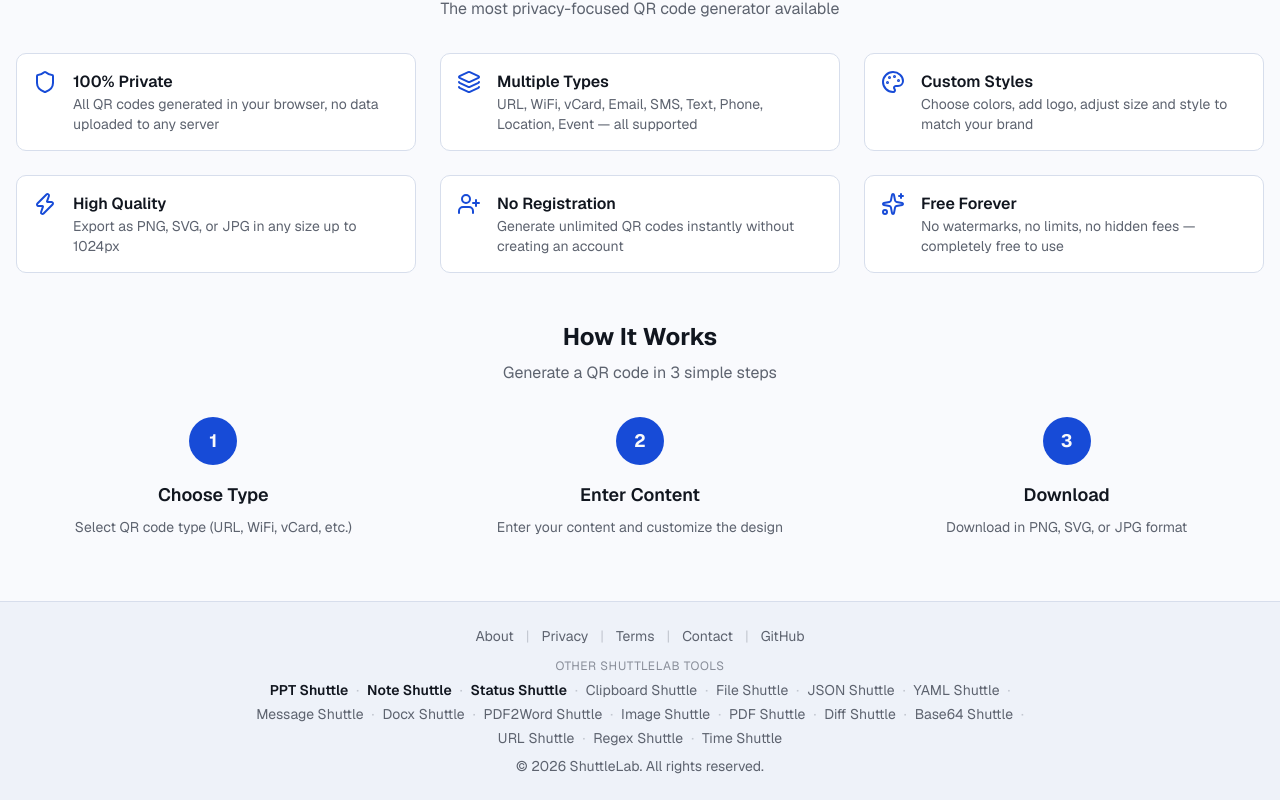
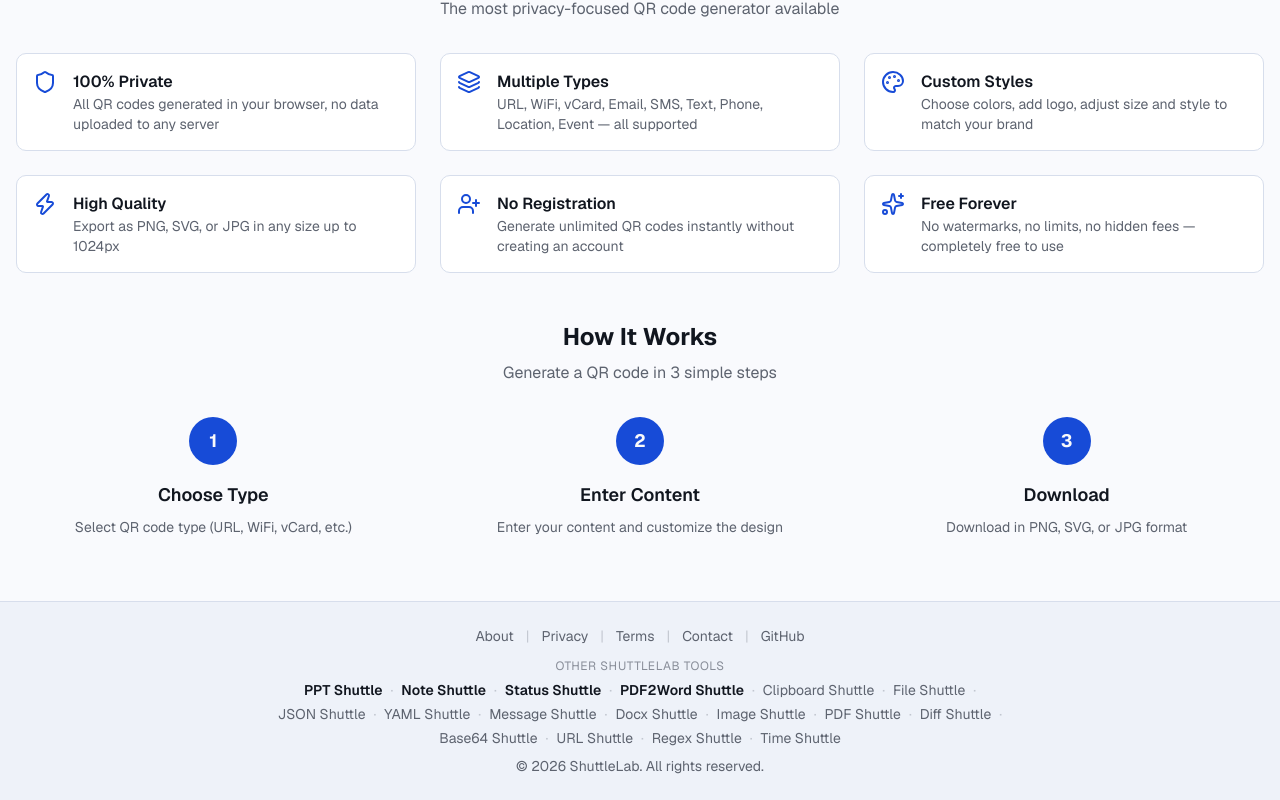
Before and after one commit to ShuttleLab/qr-shuttle, a Next.js app: page /en in a window 1280 px wide. Shown: the part 1492-2292 px from the top of the page. Built offline with nearby package versions, Linux system fonts and the light colour scheme.

Commit message:
style: feature PDF2Word among paid products in footer
Co-Authored-By: Claude Opus 4.8 (1M context) <noreply@anthropic.com>

```diff
--- a/components/footer.tsx
+++ b/components/footer.tsx
@@ -8,13 +8,13 @@ const SIBLING_SITES: { name: string; host: string; featured?: boolean }[] = [
   { name: "PPT Shuttle", host: "ppt.shuttlelab.org", featured: true },
   { name: "Note Shuttle", host: "note.shuttlelab.org", featured: true },
   { name: "Status Shuttle", host: "status.shuttlelab.org", featured: true },
+  { name: "PDF2Word Shuttle", host: "pdf2docx.shuttlelab.org", featured: true },
   { name: "Clipboard Shuttle", host: "clipboard.shuttlelab.org" },
   { name: "File Shuttle", host: "file.shuttlelab.org" },
   { name: "JSON Shuttle", host: "json.shuttlelab.org" },
   { name: "YAML Shuttle", host: "yaml.shuttlelab.org" },
   { name: "Message Shuttle", host: "msg.shuttlelab.org" },
   { name: "Docx Shuttle", host: "docx.shuttlelab.org" },
-  { name: "PDF2Word Shuttle", host: "pdf2docx.shuttlelab.org" },
   { name: "Image Shuttle", host: "image.shuttlelab.org" },
   { name: "PDF Shuttle", host: "pdf.shuttlelab.org" },
   { name: "Diff Shuttle", host: "diff.shuttlelab.org" },
```
